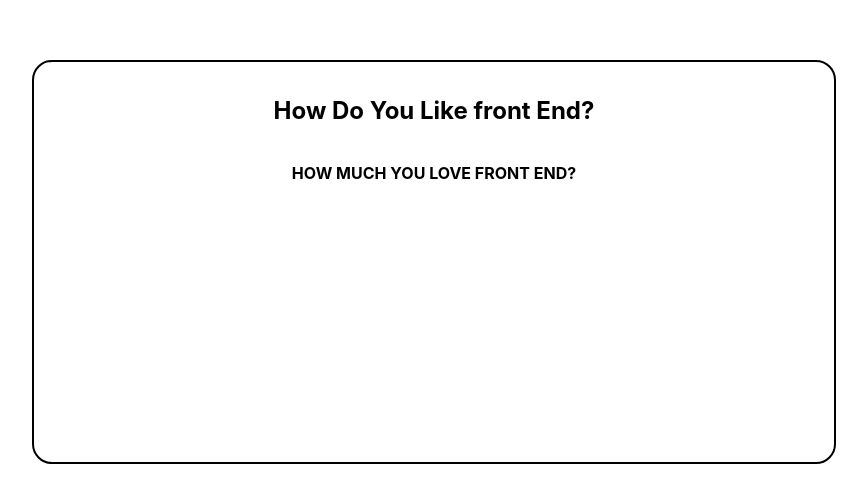
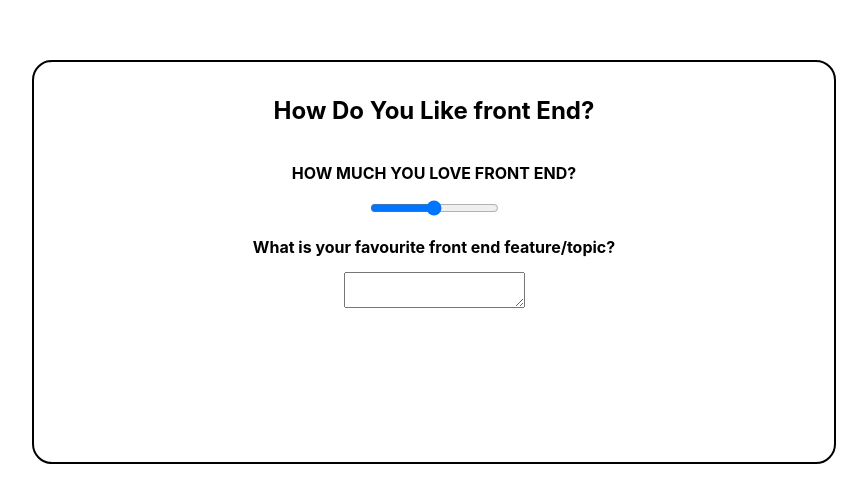
Before and after one commit to EmanTurk/ReactAssignments-01, a React (Vite) app in the folder reactVite-Assignments/: page / in a window 1280 px wide. Shown: the part 138-640 px from the top of the page, without its empty margins (206-1073 px from the left). Built offline with nearby package versions, Linux system fonts and the light colour scheme.

Commit message:
finished

```diff
--- a/reactVite-Assignments/src/App.css
+++ b/reactVite-Assignments/src/App.css
@@ -23,3 +23,7 @@
   font-size: 16px;
   color: black;
 }
+
+.Q2{
+  font-size: 16px;
+  color: black;}
--- a/reactVite-Assignments/src/App.jsx
+++ b/reactVite-Assignments/src/App.jsx
@@ -1,6 +1,9 @@
 import { useState } from 'react'
 import './App.css'
 import Question1 from './question1';
+import Q1Input from './input';
+import Q2Input from './q2input'
+import Q2 from './question2'
 
 
 
@@ -10,6 +13,10 @@ function App() {
     <div className='container'>
     <h1 className='header'>How Do You Like front End?</h1>
     <Question1 />
+    <Q1Input />
+    <Q2 />
+    <Q2Input />
+
 
     </div>
     </>
--- /dev/null
+++ b/reactVite-Assignments/src/input.jsx
@@ -0,0 +1,5 @@
+function Q1Input() {
+    return <input type="range" />;
+  }
+
+  export default Q1Input;
--- /dev/null
+++ b/reactVite-Assignments/src/q2input.jsx
@@ -0,0 +1,5 @@
+function Q2Input() {
+    return <textarea />;
+  }
+
+  export default Q2Input;
--- /dev/null
+++ b/reactVite-Assignments/src/question2.jsx
@@ -0,0 +1,5 @@
+function Q2() {
+    return <h2 className="Q2">What is your favourite front end feature/topic?</h2>;
+  }
+
+  export default Q2;
```
